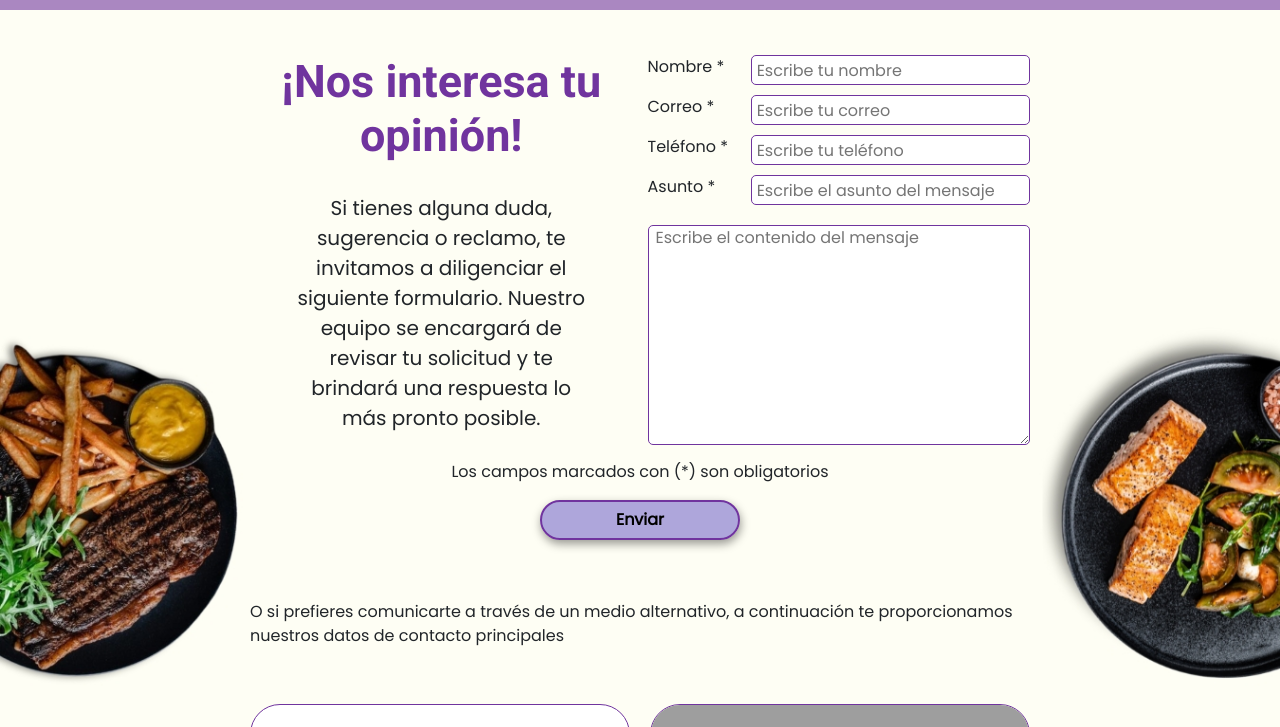
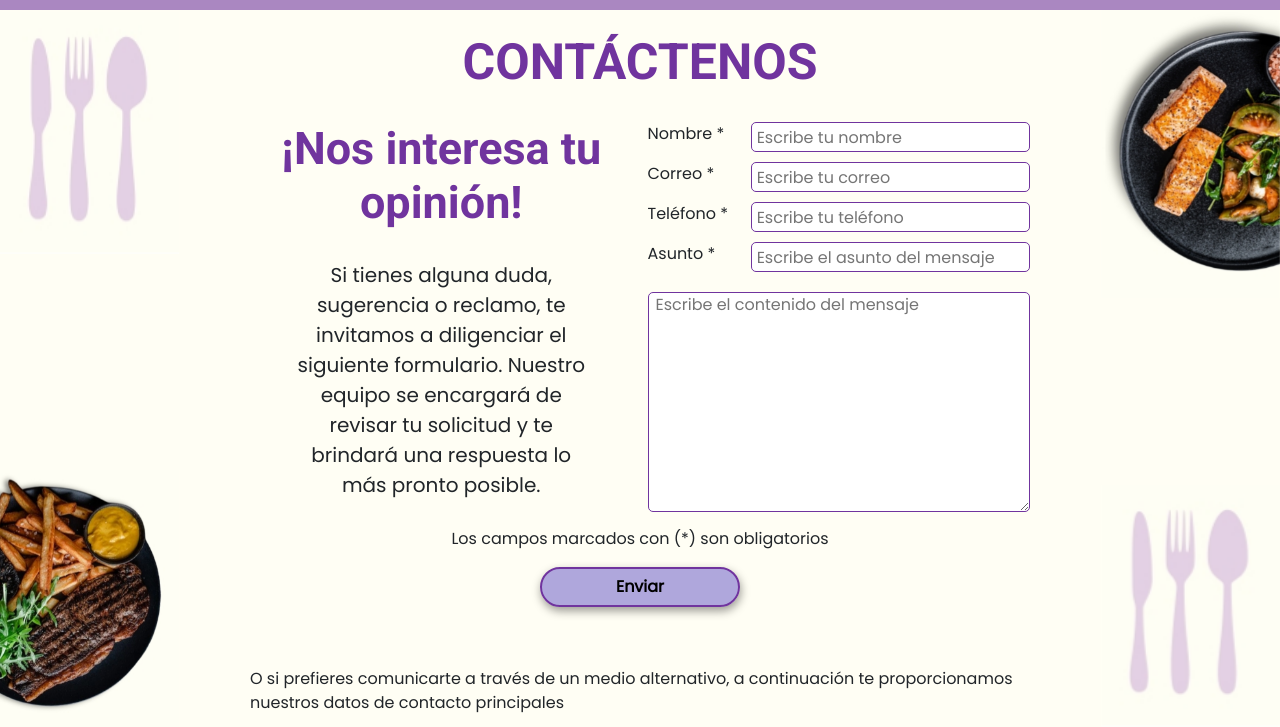
Before and after one commit to johnalexf/GourmetBox, a website: page HTML/contactanos.html in a window 1280 px wide. Shown: the part 73-800 px from the top of the page. Drawn offline with nearby package versions, Linux system fonts and the light colour scheme; grey boxes are pictures that could not be loaded.

Commit message:
adecuacion de responsive de pagina contactanos

```diff
--- a/HTML/contactanos.html
+++ b/HTML/contactanos.html
@@ -116,6 +116,23 @@
     </header>
 
     <main>
+
+      <div class="imagenFondoManipulable imagenSuperiorDerecha">
+        <img src="../img/fondos/plato3.png" alt="">
+      </div>
+
+      <div class="imagenFondoManipulable imagenInferiorIzquierda">
+        <img src="../img/fondos/plato4.png" alt="">
+      </div>
+
+      <div class="imagenFondoManipulable imagenSuperiorIzquierda">
+        <img src="../img/fondos/cubiertos.png" alt="">
+      </div>
+
+      <div class="imagenFondoManipulable imagenInferiorDerecha">
+        <img src="../img/fondos/cubiertos.png" alt="">
+      </div>
+
       <div class="titulo">
         <h1>CONTÁCTENOS</h1>
       </div>
--- a/styles/stylecontactanos.css
+++ b/styles/stylecontactanos.css
@@ -1,28 +1,9 @@
-/* Paleta de colores
-#FFFEF4
-#D6CB4F
-#71B344
-#869639
-#6A5BC7
-#70349E
-*/
+body{
+    background-color: #FFFEF4;
+}
 
 main {
-    background-color: rgba(112, 179, 68, 0.2);
-    padding: 10px 15%;
-    background-image: url('../img/fondo5contactenos.jpg');
-    background-size: cover; /* Cubre todo el contenedor */
-    background-position: center;/* Centra la imagen */
-    background-repeat: no-repeat;
-    background-attachment: fixed;
-    display: grid;
-    place-items: center;
-}
-
-@media (max-width: 1100px) {
-    main {
-        background-image: url('../img/FONDOCELULAR.jpg');
-    }
+    position: relative;
 }
 
 /* Asignación de poppins regular 400 a párrafos */
@@ -32,7 +13,6 @@ main {
     font-style: normal;
     font-size: 16px;
     justify-content: center;
-
 }
 
 /* Asignación de roboto bold 700 a títulos */
@@ -40,6 +20,7 @@ h1,
 h2,
 h3,
 span {
+    margin: 0;
     font-family: "Roboto", sans-serif;
     font-weight: bold;
     font-style: normal;
@@ -47,6 +28,36 @@ span {
 
 button {
     font-weight: bold;
+}
+
+/* Estilos para las imágenes de fondo */
+.imagenFondoManipulable{
+    width: 14vw;
+    position: fixed;
+    z-index: -1;
+
+    img{
+        width: 100%;
+        height: 100%;
+    };
+}
+
+.imagenSuperiorDerecha{
+    top: 80px;
+    right: 0;
+}
+.imagenInferiorIzquierda{
+    bottom: 0px;
+}
+.imagenInferiorDerecha{
+    bottom: 0;
+    right: 0;
+}
+
+@media(width< 470px){
+    .imagenFondoManipulable{
+        display: none;
+    }
 }
 
  /* Titulo principal */
@@ -61,10 +72,11 @@ button {
 .divContenidoFormulario, .informacion, .parrafoIntermedio {
     width: 800px;
     padding: 30px 10px;
+    margin: auto;
 }
 
-.parrafoIntermedio{
-    padding-bottom: 0px;
+.parrafoIntermedio p{
+    margin: 0;
 }
 
 .divContenidoFormulario, .informacion {
@@ -199,12 +211,12 @@ input[type="number"]::-webkit-inner-spin-button {
 }
 
 
-/* Cuando el tamaño de la pantalla sea menor a 830px cambia la vista
+/* Cuando el tamaño de la pantalla sea menor a 992px cambia la vista
  a una columna y el botón se asigna un espacio de ocupación de una columna */
-@media(width < 830px) {
+@media(width < 992px) {
 
     .textoTitulo h1{
-        font-size: 40px;
+        font-size: 35px;
     }
 
     .textoParrafo h5{
@@ -223,6 +235,7 @@ input[type="number"]::-webkit-inner-spin-button {
 
     .divContenidoFormulario, .informacion, .parrafoIntermedio {
         width: 500px;
+        padding: 20px 10px;
     }
 
     .divContenidoFormulario, .informacion {
@@ -257,8 +270,12 @@ input[type="number"]::-webkit-inner-spin-button {
  parte izquierda y derecha pasa a ser de a una columna */
 @media(width < 600px) {
 
+    .titulo h1 {
+        font-size: 40px;
+    }
+
     .divContenidoFormulario, .informacion, .parrafoIntermedio {
-        width: 360px;
+        max-width: 360px;
     }
 
     .divContenidoFormulario{
@@ -280,22 +297,10 @@ input[type="number"]::-webkit-inner-spin-button {
         padding: 0%;
     }
 
-    .parrafo{
-        padding: 20px;
-    }
 }
 
 @media(width < 400px){
     .divContenidoFormulario, .informacion, .parrafoIntermedio {
-        width: 300px;
-        grid-template-columns: 1fr;
-    }
-
-    .titulo h1 {
-        font-size: 45px;
-    }
-
-    .mapa{
-        width: 100%;
+        width: 96vw;
     }
 }
```
Also changed, not shown: styles/stylecarrito.css (+5 -4 lines), img/fondo3contactenos.jpg (deleted), img/fondo4contactenos.jpg (deleted), img/fondos/FONDOCELULAR.jpg (added), img/fondos/cubiertos.png (added), img/fondos/fondo5contactenos.jpg (added), img/fondos/plato3.png (added), img/fondos/plato4.png (added).
